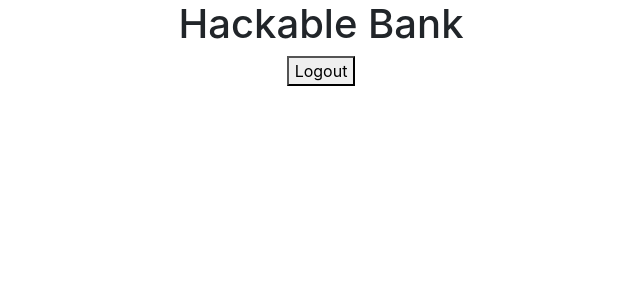
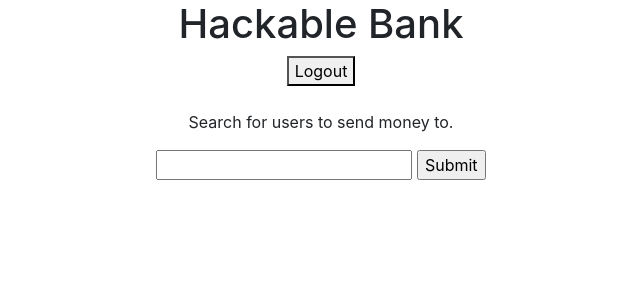
Before and after one commit to tdfree84/hack_service, a Flask app: page / in a window 1280 px wide. Shown: the top 300 px of the page, without its empty margins (319-959 px from the left). Run offline with Flask 2, Linux system fonts and the light colour scheme; the visitor is signed in with stand-in values (Sample User, id 1); some libraries are stand-ins or nearby versions.

Commit message:
got the hack

```diff
--- a/app.py
+++ b/app.py
@@ -3,6 +3,7 @@ from flask import abort, Flask, json, redirect,\
 import jinja2
 import json
 import sqlite3
+from random import shuffle
 
 app = Flask(__name__)
 app.secret_key = 'hahahahhahahahahah'
@@ -17,6 +18,41 @@ def index():
 
     return render_template('index.html',
             logged_in = True)
+
+@app.route('/search_users', methods=["POST"])
+def search_users():
+    # Get (probably bad) username from form
+    data = request.form # get data
+    print(f"data {data}")
+    user = data['username']
+
+    # Horrible hacking going on here
+    conn = sqlite3.connect('database.db')
+    cur = conn.cursor()
+    script = " SELECT username, password from customers where "
+    script += "username = \'" + user + "\';"
+    print(f"script: {script}")
+    cur.execute(script) # Terrible practice
+    rows = cur.fetchall()  # Yikes
+    print(f"rows queried: {rows}")
+    if len(rows) == 0:
+        print("sending with 0 found")
+        return render_template('index.html', logged_in = True)
+
+    r = {}
+    l = []
+    for row in rows:
+        r = {}
+        r['username'] = row[0]
+        r['password'] = row[1]
+        l.append(r)
+
+    shuffle(l)
+
+    cur.close()
+    conn.close()
+
+    return render_template('index.html', users = l, logged_in = True)
 
 
 @app.route('/signin', methods=["POST"])
--- a/templates/index.html
+++ b/templates/index.html
@@ -9,7 +9,24 @@
     <h1> Hackable Bank </h1>
         <div class="stack_center" id="logging_tools">
             {% if logged_in %}
-            <button onclick="sign_out()" id="sign_out_button">Logout</button>
+                {% if is_admin %}
+                    <button onclick="give_me_flag()" id="flag_button">FLAG ME</button>
+                {% endif %}
+                <button onclick="sign_out()" id="sign_out_button">Logout</button>
+                <br/>
+                <br/>
+
+                <p>Search for users to send money to.</p>
+                <form action="{{ url_for('search_users') }}" method="POST">
+                    <input type="text" name="username">
+                    <input type="submit">
+                </form>
+
+                {% if users %}
+                    {% for user in users %}
+                        <p>{{ user.username}} | {{user.password}} </p>
+                    {% endfor %}
+                {% endif %}
             {% endif %}
 
             {% if not logged_in %}
```
Also changed, not shown: 1 other file.
